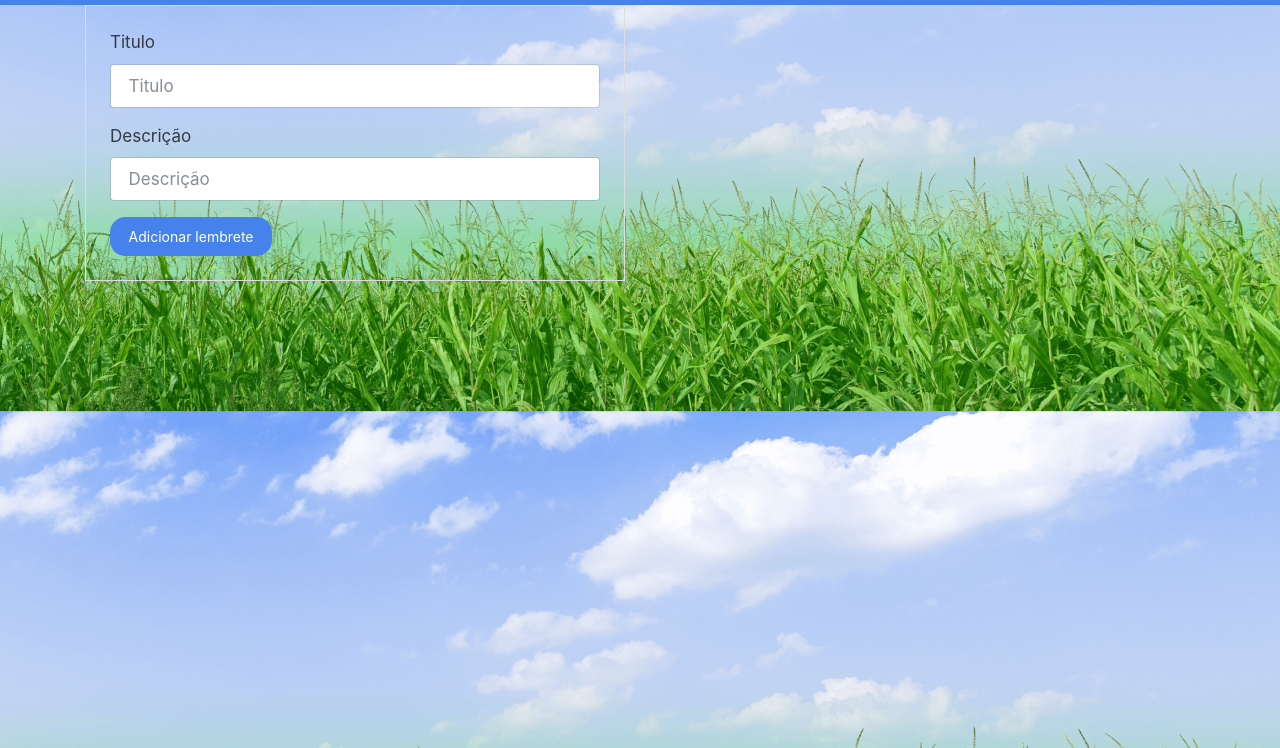
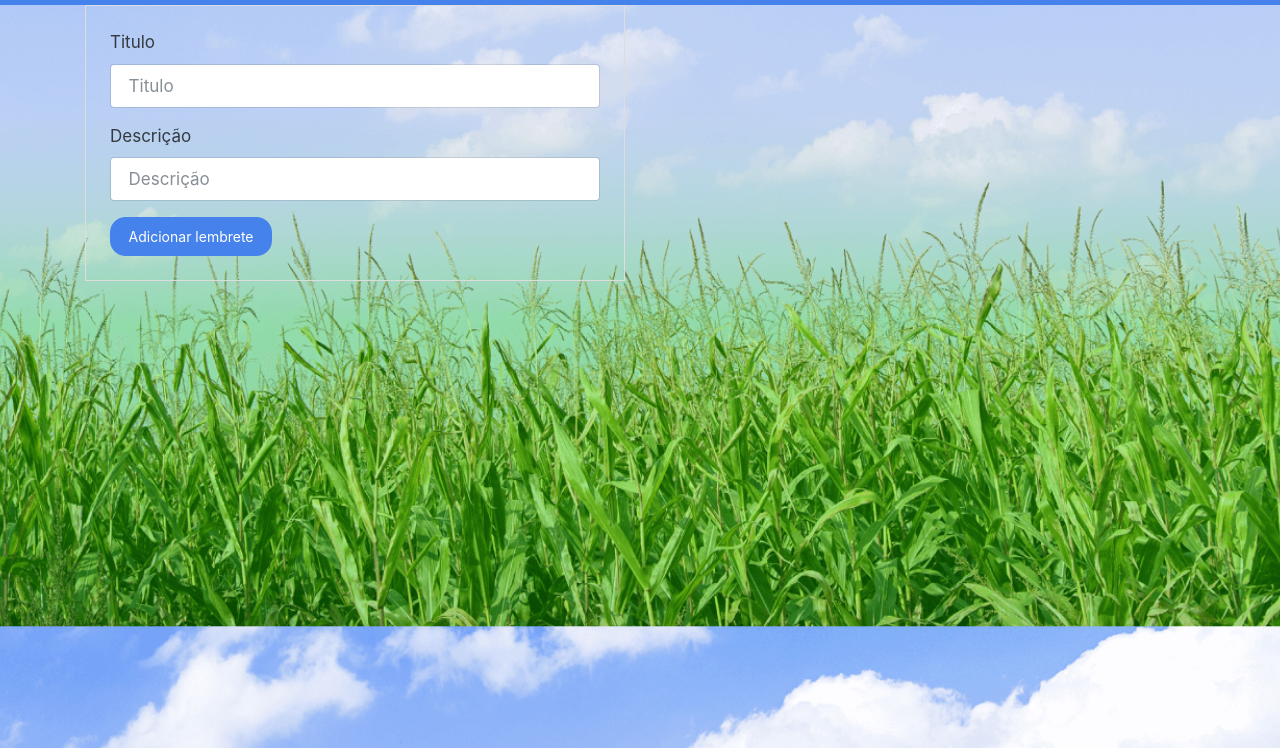
Before and after one commit to ricardoBpinheiro/AgendaJS, a website: page agenda.html in a window 1280 px wide. Shown: the part 52-800 px from the top of the page. Drawn offline with nearby package versions, Linux system fonts and the light colour scheme; no server answers.

Commit message:
Redimensionando imagem

```diff
--- a/agenda.html
+++ b/agenda.html
@@ -17,6 +17,7 @@
             -webkit-background-size:cover;
             background-size:cover;
             background-position: center center;
+            background-size: 2000px 1000px;
         }
     </style>
 </head>
```
